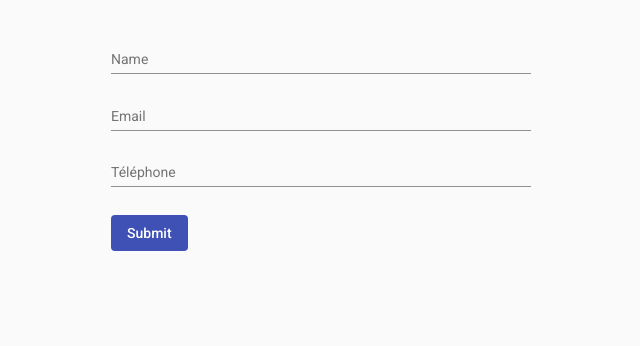
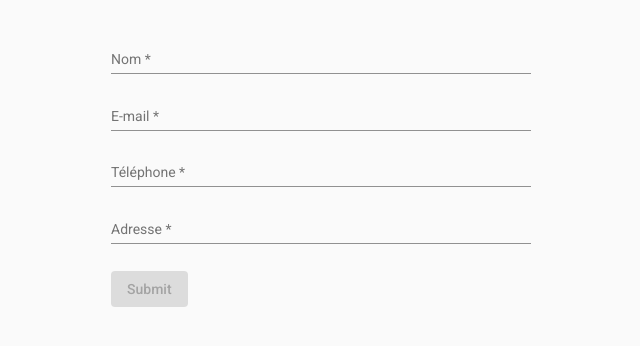
Before and after one commit to thbeab/FoodAuctionner, an Angular app in the folder client/: page /register in a window 1280 px wide. Shown: the top 346 px of the page, without its empty margins (319-959 px from the left). Built offline with nearby package versions, Linux system fonts and the light colour scheme.

Commit message:
add Address in register form

```diff
--- a/client/src/app/pages/register-page/register-page.component.html
+++ b/client/src/app/pages/register-page/register-page.component.html
@@ -1,23 +1,27 @@
+
 <mat-sidenav-container>
     <mat-sidenav-content>
       <form [formGroup]="myForm" (ngSubmit)="submitForm()" novalidate>
-
         <!-- Name -->
         <mat-form-field class="example-full-width">
-          <input matInput placeholder="Name" formControlName="name">
+          <input matInput placeholder="Nom" formControlName="name">
         </mat-form-field>
         <!-- Email -->
         <mat-form-field class="example-full-width">
-          <input matInput type="email" placeholder="Email" formControlName="email">
+          <input matInput type="email" placeholder="E-mail" formControlName="email">
         </mat-form-field>
         <!-- Telephone -->
         <mat-form-field class="example-full-width">
             <input matInput type="tel" placeholder="Téléphone" formControlName="phone">
         </mat-form-field>
+        <!-- Address -->
+        <mat-form-field>
+            <input matInput type="text" placeholder="Adresse" formControlName="address">
+        </mat-form-field>
         <!-- Submit -->
         <div class="button-wrapper">
-          <button mat-flat-button color="primary">Submit</button>
+          <button mat-flat-button color="primary" [disabled]="!myForm.valid">Submit</button>
         </div>
       </form>
     </mat-sidenav-content>
-  </mat-sidenav-container>
+</mat-sidenav-container>
--- a/client/src/app/pages/register-page/register-page.component.ts
+++ b/client/src/app/pages/register-page/register-page.component.ts
@@ -1,7 +1,7 @@
 import { Component, ViewChild } from '@angular/core';
 import { COMMA, ENTER } from '@angular/cdk/keycodes';
 import { MatChipInputEvent } from '@angular/material/chips';
-import { FormGroup, FormBuilder } from "@angular/forms";
+import { FormGroup, FormBuilder, Validators } from "@angular/forms";
 export interface Subject {
   name: string;
 }
@@ -18,10 +18,10 @@ export class RegisterPageComponent {
   removable = true;
   addOnBlur = true;
   myForm: FormGroup = this.fb.group({
-    name: [''],
-    email: [''],
-    phone: [''],
-    address: [''],
+    name: ['', [Validators.required]],
+    email: ['', [Validators.required]],
+    phone: ['', [Validators.required]],
+    address: ['', [Validators.required]],
   });
   readonly separatorKeysCodes: number[] = [ENTER, COMMA];
   constructor(public fb: FormBuilder) {}
--- a/client/src/styles.scss
+++ b/client/src/styles.scss
@@ -1,5 +1,5 @@
 /* You can add global styles to this file, and also import other style files */
-
+@import "~@angular/material/prebuilt-themes/indigo-pink.css";
 html, body { height: 100%; }
 body{margin:0;font-family:Roboto, "Helvetica Neue", sans-serif;}
 form{width:420px;margin:35px auto 100px;display:block;float:none;}
```
